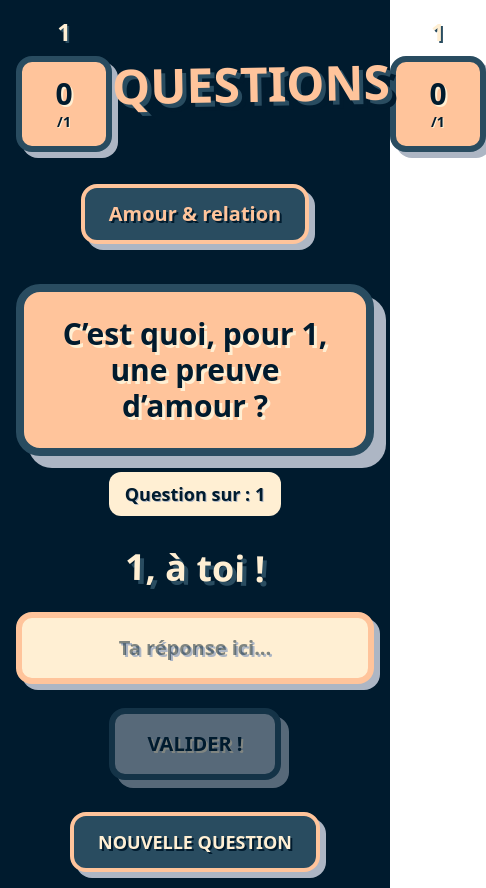
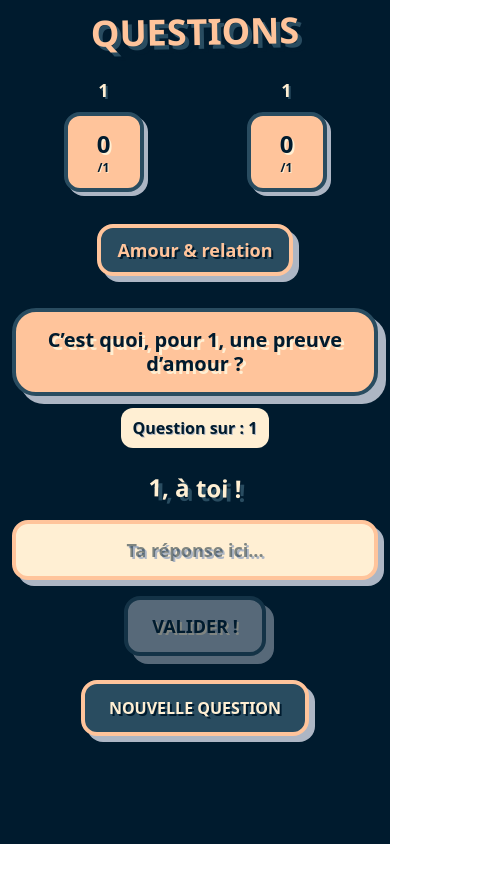
Before and after one commit to HayStorm-Iloux/jeu-de-gages, a React (Vite) app: page /GageApp/1/1/QuestionApp/1/1 in a window 390 px wide. Shown: the whole page, 486 px wide, since content can reach past the window. After the commit the page ends 844 px from the top, so only its background shows below. Built offline with nearby package versions, Linux system fonts and the light colour scheme.

Commit message:
Responsive Mobile

```diff
--- a/src/QuestionApp/QuestionApp.tsx
+++ b/src/QuestionApp/QuestionApp.tsx
@@ -135,9 +135,11 @@ const QuestionApp: React.FC = () => {
   };
 
   return (
-    <div className="min-h-screen p-4" style={{backgroundColor: '#001B2E'}}>
+    <div className="min-h-screen p-3 md:p-4" style={{backgroundColor: '#001B2E'}}>
       {/* Header avec scores */}
-      <div className="flex justify-between items-center mb-8">
+      <div className="mb-8">
+        {/* Version Desktop */}
+        <div className="hidden md:flex justify-between items-center">
           {/* Score Joueur 1 */}
           <div className="text-center">
             <div className="cartoon-font text-2xl font-black mb-2" style={{
@@ -205,14 +207,87 @@ const QuestionApp: React.FC = () => {
           </div>
         </div>
 
+        {/* Version Mobile */}
+        <div className="md:hidden">
+          {/* Titre en haut */}
+          <div className="text-center mb-6">
+            <h1 className="cartoon-font text-4xl font-black transform -rotate-1" style={{
+              color: '#FFC49B',
+              textShadow: '4px 4px 0px #294C60, 8px 8px 0px #001B2E'
+            }}>
+              QUESTIONS
+            </h1>
+          </div>
+
+          {/* Scores en dessous */}
+          <div className="flex justify-around items-center">
+            {/* Score Joueur 1 */}
+            <div className="text-center">
+              <div className="cartoon-font text-lg font-black mb-2" style={{
+                color: '#FFEFD3',
+                textShadow: '2px 2px 0px #294C60'
+              }}>
+                {player1Name}
+              </div>
+              <div className="w-20 h-20 rounded-2xl border-4 flex flex-col items-center justify-center" style={{
+                backgroundColor: '#FFC49B',
+                borderColor: '#294C60',
+                boxShadow: '4px 4px 0px #ADB6C4'
+              }}>
+                <span className="cartoon-font text-2xl font-black" style={{
+                  color: '#001B2E',
+                  textShadow: '2px 2px 0px #FFEFD3'
+                }}>
+                  {player1Score}
+                </span>
+                <span className="cartoon-font text-xs font-bold" style={{
+                  color: '#001B2E',
+                  textShadow: '1px 1px 0px #FFEFD3'
+                }}>
+                  /{targetScore}
+                </span>
+              </div>
+            </div>
+
+            {/* Score Joueur 2 */}
+            <div className="text-center">
+              <div className="cartoon-font text-lg font-black mb-2" style={{
+                color: '#FFEFD3',
+                textShadow: '2px 2px 0px #294C60'
+              }}>
+                {player2Name}
+              </div>
+              <div className="w-20 h-20 rounded-2xl border-4 flex flex-col items-center justify-center" style={{
+                backgroundColor: '#FFC49B',
+                borderColor: '#294C60',
+                boxShadow: '4px 4px 0px #ADB6C4'
+              }}>
+                <span className="cartoon-font text-2xl font-black" style={{
+                  color: '#001B2E',
+                  textShadow: '2px 2px 0px #FFEFD3'
+                }}>
+                  {player2Score}
+                </span>
+                <span className="cartoon-font text-xs font-bold" style={{
+                  color: '#001B2E',
+                  textShadow: '1px 1px 0px #FFEFD3'
+                }}>
+                  /{targetScore}
+                </span>
+              </div>
+            </div>
+          </div>
+        </div>
+      </div>
+
       {/* Zone principale */}
       <div className="flex justify-center">
         <div className="w-full max-w-2xl">
 
           {/* Affichage de la catégorie et de la question (visible sauf en fin de partie) */}
           {gameStep !== 'gameOver' && (
-            <div className="text-center mb-8">
-              <div className="cartoon-font text-xl font-black mb-4 px-6 py-3 rounded-2xl border-4 inline-block" style={{
+            <div className="text-center mb-6 md:mb-8">
+              <div className="cartoon-font text-lg md:text-xl font-black mb-4 px-4 md:px-6 py-2 md:py-3 rounded-2xl border-4 inline-block" style={{
                 backgroundColor: '#294C60',
                 color: '#FFC49B',
                 borderColor: '#FFC49B',
@@ -222,19 +297,19 @@ const QuestionApp: React.FC = () => {
                 {currentQuestion?.category || 'Catégorie'}
               </div>
 
-              <div className="cartoon-font text-3xl font-black mt-6 px-8 py-6 rounded-3xl border-8" style={{
+              <div className="cartoon-font text-xl md:text-3xl font-black mt-4 md:mt-6 px-4 md:px-8 py-4 md:py-6 rounded-3xl border-4 md:border-8" style={{
                 backgroundColor: '#FFC49B',
                 color: '#001B2E',
                 borderColor: '#294C60',
                 textShadow: '3px 3px 0px #FFEFD3',
-                boxShadow: '12px 12px 0px #ADB6C4',
+                boxShadow: '8px 8px 0px #ADB6C4',
                 lineHeight: '1.2'
               }}>
                 {currentQuestion?.text || 'Question en cours de chargement...'}
               </div>
 
               {/* Indication du joueur ciblé */}
-              <div className="cartoon-font mt-4 text-lg font-bold px-4 py-2 rounded-xl inline-block" style={{
+              <div className="cartoon-font mt-3 md:mt-4 text-base md:text-lg font-bold px-3 md:px-4 py-2 rounded-xl inline-block" style={{
                 backgroundColor: '#FFEFD3',
                 color: '#001B2E',
                 textShadow: '1px 1px 0px #ADB6C4'
@@ -247,20 +322,20 @@ const QuestionApp: React.FC = () => {
           {/* Étape: Réponse Joueur 1 */}
           {gameStep === 'player1' && (
             <div className="text-center">
-              <h2 className="cartoon-font text-4xl font-black mb-6 transform rotate-1" style={{
+              <h2 className="cartoon-font text-2xl md:text-4xl font-black mb-4 md:mb-6 transform rotate-1" style={{
                 color: '#FFEFD3',
                 textShadow: '4px 4px 0px #294C60'
               }}>
                 {player1Name}, à toi !
               </h2>
 
-              <div className="space-y-6">
+              <div className="space-y-4 md:space-y-6">
                 <input
                   type="text"
                   value={player1Answer}
                   onChange={(e) => setPlayer1Answer(e.target.value)}
                   placeholder="Ta réponse ici..."
-                  className="cartoon-font w-full px-6 py-4 rounded-2xl text-center font-black text-xl border-6 focus:outline-none focus:ring-4"
+                  className="cartoon-font w-full px-4 md:px-6 py-3 md:py-4 rounded-2xl text-center font-black text-lg md:text-xl border-4 md:border-6 focus:outline-none focus:ring-4"
                   style={{
                     backgroundColor: '#FFEFD3',
                     color: '#001B2E',
@@ -274,7 +349,7 @@ const QuestionApp: React.FC = () => {
                 <button
                   onClick={nextStep}
                   disabled={!player1Answer.trim()}
-                  className="cartoon-font font-black py-4 px-8 rounded-2xl text-xl transition-all duration-300 transform hover:scale-110 hover:rotate-1 border-6 disabled:opacity-50 disabled:cursor-not-allowed"
+                  className="cartoon-font font-black py-3 md:py-4 px-6 md:px-8 rounded-2xl text-lg md:text-xl transition-all duration-300 transform hover:scale-110 hover:rotate-1 border-4 md:border-6 disabled:opacity-50 disabled:cursor-not-allowed"
                   style={{
                     backgroundColor: player1Answer.trim() ? '#FFC49B' : '#ADB6C4',
                     color: '#001B2E',
@@ -292,27 +367,27 @@ const QuestionApp: React.FC = () => {
           {/* Étape: Réponse Joueur 2 */}
           {gameStep === 'player2' && (
             <div className="text-center">
-              <h2 className="cartoon-font text-4xl font-black mb-6 transform -rotate-1" style={{
+              <h2 className="cartoon-font text-2xl md:text-4xl font-black mb-4 md:mb-6 transform -rotate-1" style={{
                 color: '#FFEFD3',
                 textShadow: '4px 4px 0px #294C60'
               }}>
                 {player2Name}, à toi !
               </h2>
 
-              <div className="cartoon-font mb-4 text-lg font-bold" style={{
+              <div className="cartoon-font mb-3 md:mb-4 text-base md:text-lg font-bold" style={{
                 color: '#FFC49B',
                 textShadow: '2px 2px 0px #001B2E'
               }}>
                 {player1Name} a donné sa réponse !
               </div>
 
-              <div className="space-y-6">
+              <div className="space-y-4 md:space-y-6">
                 <input
                   type="text"
                   value={player2Answer}
                   onChange={(e) => setPlayer2Answer(e.target.value)}
                   placeholder="Ta réponse ici..."
-                  className="cartoon-font w-full px-6 py-4 rounded-2xl text-center font-black text-xl border-6 focus:outline-none focus:ring-4"
+                  className="cartoon-font w-full px-4 md:px-6 py-3 md:py-4 rounded-2xl text-center font-black text-lg md:text-xl border-4 md:border-6 focus:outline-none focus:ring-4"
                   style={{
                     backgroundColor: '#FFEFD3',
                     color: '#001B2E',
@@ -326,7 +401,7 @@ const QuestionApp: React.FC = () => {
                 <button
                   onClick={nextStep}
                   disabled={!player2Answer.trim()}
-                  className="cartoon-font font-black py-4 px-8 rounded-2xl text-xl transition-all duration-300 transform hover:scale-110 hover:rotate-1 border-6 disabled:opacity-50 disabled:cursor-not-allowed"
+                  className="cartoon-font font-black py-3 md:py-4 px-6 md:px-8 rounded-2xl text-lg md:text-xl transition-all duration-300 transform hover:scale-110 hover:rotate-1 border-4 md:border-6 disabled:opacity-50 disabled:cursor-not-allowed"
                   style={{
                     backgroundColor: player2Answer.trim() ? '#FFC49B' : '#ADB6C4',
                     color: '#001B2E',
@@ -344,27 +419,27 @@ const QuestionApp: React.FC = () => {
           {/* Étape: Comparaison des réponses */}
           {gameStep === 'comparison' && (
             <div className="text-center">
-              <h2 className="cartoon-font text-4xl font-black mb-8 transform rotate-1" style={{
+              <h2 className="cartoon-font text-2xl md:text-4xl font-black mb-6 md:mb-8 transform rotate-1" style={{
                 color: '#FFEFD3',
                 textShadow: '4px 4px 0px #294C60'
               }}>
                 COMPARAISON !
               </h2>
 
-              <div className="space-y-6 mb-8">
+              <div className="space-y-4 md:space-y-6 mb-6 md:mb-8">
                 {/* Réponse Joueur 1 */}
-                <div className="px-6 py-4 rounded-2xl border-6" style={{
+                <div className="px-4 md:px-6 py-3 md:py-4 rounded-2xl border-4 md:border-6" style={{
                   backgroundColor: '#294C60',
                   borderColor: '#FFC49B',
-                  boxShadow: '8px 8px 0px #ADB6C4'
+                  boxShadow: '6px 6px 0px #ADB6C4'
                 }}>
-                  <div className="cartoon-font text-lg font-black mb-2" style={{
+                  <div className="cartoon-font text-base md:text-lg font-black mb-2" style={{
                     color: '#FFC49B',
                     textShadow: '2px 2px 0px #001B2E'
                   }}>
                     {player1Name} :
                   </div>
-                  <div className="cartoon-font text-xl font-bold" style={{
+                  <div className="cartoon-font text-lg md:text-xl font-bold" style={{
                     color: '#FFEFD3',
                     textShadow: '2px 2px 0px #001B2E'
                   }}>
@@ -373,18 +448,18 @@ const QuestionApp: React.FC = () => {
                 </div>
 
                 {/* Réponse Joueur 2 */}
-                <div className="px-6 py-4 rounded-2xl border-6" style={{
+                <div className="px-4 md:px-6 py-3 md:py-4 rounded-2xl border-4 md:border-6" style={{
                   backgroundColor: '#294C60',
                   borderColor: '#FFC49B',
-                  boxShadow: '8px 8px 0px #ADB6C4'
+                  boxShadow: '6px 6px 0px #ADB6C4'
                 }}>
-                  <div className="cartoon-font text-lg font-black mb-2" style={{
+                  <div className="cartoon-font text-base md:text-lg font-black mb-2" style={{
                     color: '#FFC49B',
                     textShadow: '2px 2px 0px #001B2E'
                   }}>
                     {player2Name} :
                   </div>
-                  <div className="cartoon-font text-xl font-bold" style={{
+                  <div className="cartoon-font text-lg md:text-xl font-bold" style={{
                     color: '#FFEFD3',
                     textShadow: '2px 2px 0px #001B2E'
                   }}>
@@ -395,17 +470,17 @@ const QuestionApp: React.FC = () => {
 
               {/* Boutons de scoring */}
               <div className="space-y-4">
-                <div className="cartoon-font text-2xl font-black mb-4" style={{
+                <div className="cartoon-font text-xl md:text-2xl font-black mb-4" style={{
                   color: '#FFC49B',
                   textShadow: '3px 3px 0px #001B2E'
                 }}>
                   QUI GAGNE LE POINT ?
                 </div>
 
-                <div className="flex gap-4 justify-center">
+                <div className="flex flex-col md:flex-row gap-3 md:gap-4 justify-center">
                   <button
                     onClick={() => givePoint('player1')}
-                    className="cartoon-font font-black py-3 px-6 rounded-2xl text-lg transition-all duration-300 transform hover:scale-110 hover:rotate-1 border-4"
+                    className="cartoon-font font-black py-3 px-6 rounded-2xl text-base md:text-lg transition-all duration-300 transform hover:scale-110 hover:rotate-1 border-4"
                     style={{
                       backgroundColor: '#FFC49B',
                       color: '#001B2E',
@@ -419,7 +494,7 @@ const QuestionApp: React.FC = () => {
 
                   <button
                     onClick={() => givePoint('player2')}
-                    className="cartoon-font font-black py-3 px-6 rounded-2xl text-lg transition-all duration-300 transform hover:scale-110 hover:rotate-1 border-4"
+                    className="cartoon-font font-black py-3 px-6 rounded-2xl text-base md:text-lg transition-all duration-300 transform hover:scale-110 hover:rotate-1 border-4"
                     style={{
                       backgroundColor: '#FFC49B',
                       color: '#001B2E',
@@ -433,7 +508,7 @@ const QuestionApp: React.FC = () => {
 
                   <button
                     onClick={newQuestion}
-                    className="cartoon-font font-black py-3 px-6 rounded-2xl text-lg transition-all duration-300 transform hover:scale-110 border-4"
+                    className="cartoon-font font-black py-3 px-6 rounded-2xl text-base md:text-lg transition-all duration-300 transform hover:scale-110 border-4"
                     style={{
                       backgroundColor: '#ADB6C4',
                       color: '#001B2E',
@@ -452,7 +527,7 @@ const QuestionApp: React.FC = () => {
           {/* Étape: Fin de partie */}
           {gameStep === 'gameOver' && (
             <div className="text-center">
-              <h2 className="cartoon-font text-6xl font-black mb-8 transform rotate-2" style={{
+              <h2 className="cartoon-font text-3xl md:text-6xl font-black mb-6 md:mb-8 transform rotate-2" style={{
                 color: '#FFC49B',
                 textShadow: '6px 6px 0px #294C60, 12px 12px 0px #001B2E'
               }}>
@@ -460,15 +535,15 @@ const QuestionApp: React.FC = () => {
               </h2>
 
               {/* Affichage du gagnant */}
-              <div className="mb-8">
-                <div className="cartoon-font text-4xl font-black mb-4 transform -rotate-1" style={{
+              <div className="mb-6 md:mb-8">
+                <div className="cartoon-font text-2xl md:text-4xl font-black mb-3 md:mb-4 transform -rotate-1" style={{
                   color: '#FFEFD3',
                   textShadow: '4px 4px 0px #294C60'
                 }}>
                   🏆 GAGNANT : {player1Score >= targetScore ? player1Name : player2Name} ! 🏆
                 </div>
 
-                <div className="cartoon-font text-2xl font-bold mb-6" style={{
+                <div className="cartoon-font text-lg md:text-2xl font-bold mb-4 md:mb-6" style={{
                   color: '#ADB6C4',
                   textShadow: '2px 2px 0px #001B2E'
                 }}>
@@ -477,20 +552,20 @@ const QuestionApp: React.FC = () => {
               </div>
 
               {/* Gage pour le perdant */}
-              <div className="mb-8">
-                <h3 className="cartoon-font text-3xl font-black mb-4 transform rotate-1" style={{
+              <div className="mb-6 md:mb-8">
+                <h3 className="cartoon-font text-xl md:text-3xl font-black mb-3 md:mb-4 transform rotate-1" style={{
                   color: '#FFC49B',
                   textShadow: '3px 3px 0px #001B2E'
                 }}>
                   GAGE POUR {player1Score >= targetScore ? player2Name : player1Name} :
                 </h3>
 
-                <div className="px-8 py-6 rounded-3xl border-8 mx-auto max-w-lg" style={{
+                <div className="px-4 md:px-8 py-4 md:py-6 rounded-3xl border-4 md:border-8 mx-auto max-w-sm md:max-w-lg" style={{
                   backgroundColor: '#FFC49B',
                   borderColor: '#294C60',
-                  boxShadow: '12px 12px 0px #ADB6C4'
+                  boxShadow: '8px 8px 0px #ADB6C4'
                 }}>
-                  <p className="cartoon-font text-2xl font-black transform -rotate-1" style={{
+                  <p className="cartoon-font text-lg md:text-2xl font-black transform -rotate-1" style={{
                     color: '#001B2E',
                     textShadow: '3px 3px 0px #FFEFD3',
                     lineHeight: '1.3'
@@ -508,7 +583,7 @@ const QuestionApp: React.FC = () => {
                     setPlayer2Score(0);
                     selectRandomQuestion();
                   }}
-                  className="cartoon-font font-black py-4 px-8 rounded-2xl text-xl transition-all duration-300 transform hover:scale-110 hover:rotate-1 border-6 mr-4"
+                  className="cartoon-font font-black py-3 md:py-4 px-6 md:px-8 rounded-2xl text-lg md:text-xl transition-all duration-300 transform hover:scale-110 hover:rotate-1 border-4 md:border-6 mr-0 md:mr-4 mb-4 md:mb-0"
                   style={{
                     backgroundColor: '#FFEFD3',
                     color: '#001B2E',
@@ -522,7 +597,7 @@ const QuestionApp: React.FC = () => {
 
                 <button
                   onClick={goBackToGages}
-                  className="cartoon-font font-black py-4 px-8 rounded-2xl text-xl transition-all duration-300 transform hover:scale-110 hover:rotate-1 border-6"
+                  className="cartoon-font font-black py-3 md:py-4 px-6 md:px-8 rounded-2xl text-lg md:text-xl transition-all duration-300 transform hover:scale-110 hover:rotate-1 border-4 md:border-6"
                   style={{
                     backgroundColor: '#294C60',
                     color: '#FFC49B',
@@ -539,10 +614,10 @@ const QuestionApp: React.FC = () => {
 
           {/* Bouton nouvelle question (visible sauf en comparaison et fin de partie) */}
           {gameStep !== 'comparison' && gameStep !== 'gameOver' && (
-            <div className="text-center mt-8">
+            <div className="text-center mt-6 md:mt-8">
               <button
                 onClick={newQuestion}
-                className="cartoon-font font-black py-3 px-6 rounded-2xl text-lg transition-all duration-300 transform hover:scale-105 border-4"
+                className="cartoon-font font-black py-3 px-6 rounded-2xl text-base md:text-lg transition-all duration-300 transform hover:scale-105 border-4"
                 style={{
                   backgroundColor: '#294C60',
                   color: '#FFEFD3',
```
Lines whose indentation alone changed are shown as unchanged.
